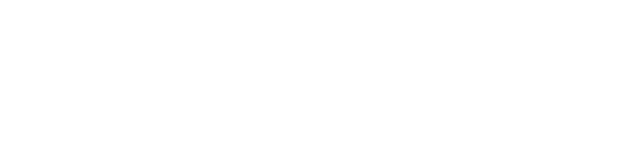
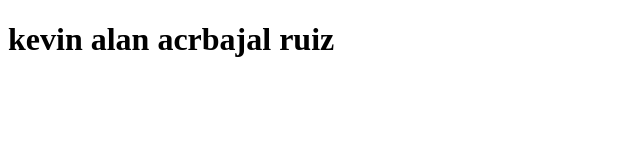
Before and after one commit to kevinpichulo/proyecto, a plain HTML site: page index.html in a window 1280 px wide. Shown: the whole page, without its empty margins (0-640 px from the left). Drawn offline with Linux system fonts and the light colour scheme.

```diff
--- a/index.html
+++ b/index.html
@@ -6,6 +6,6 @@
     <title>Document</title>
 </head>
 <body>
-
+    <h1>kevin alan acrbajal ruiz</h1>
 </body>
 </html>
```
